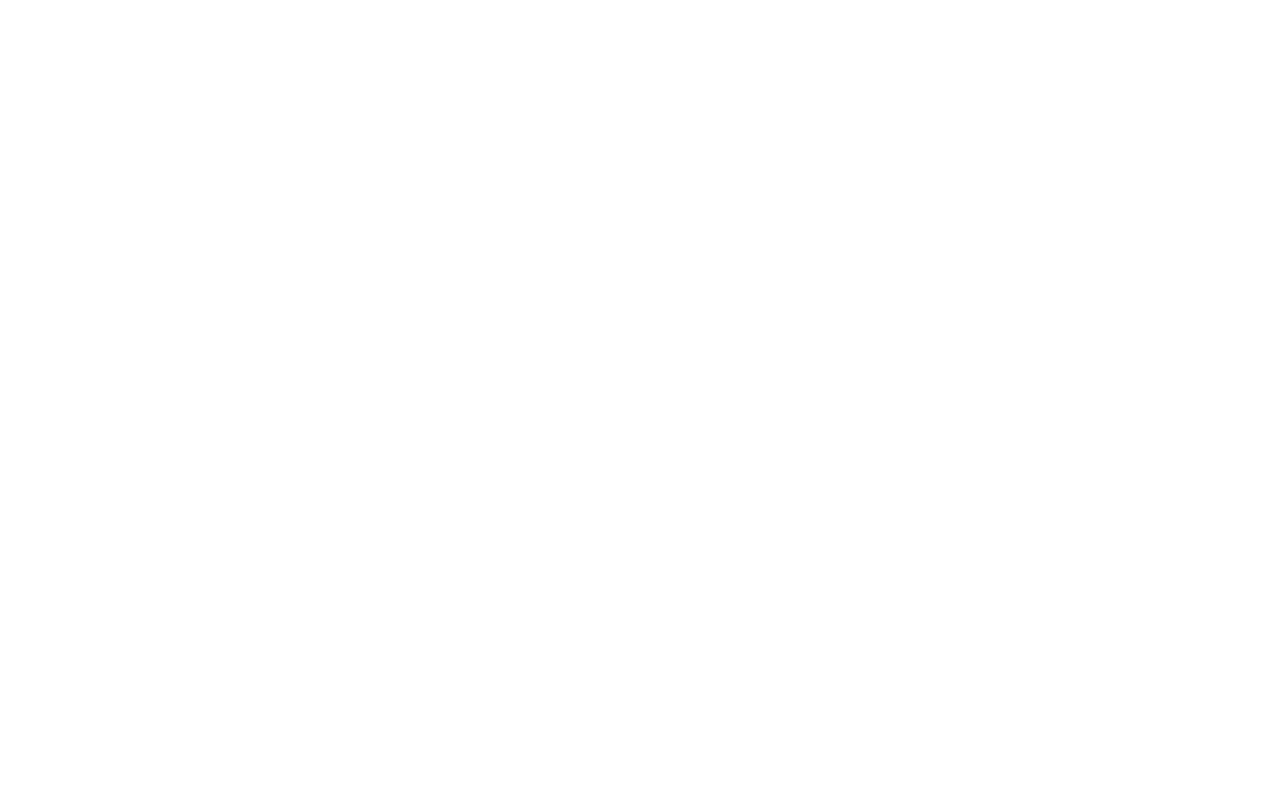
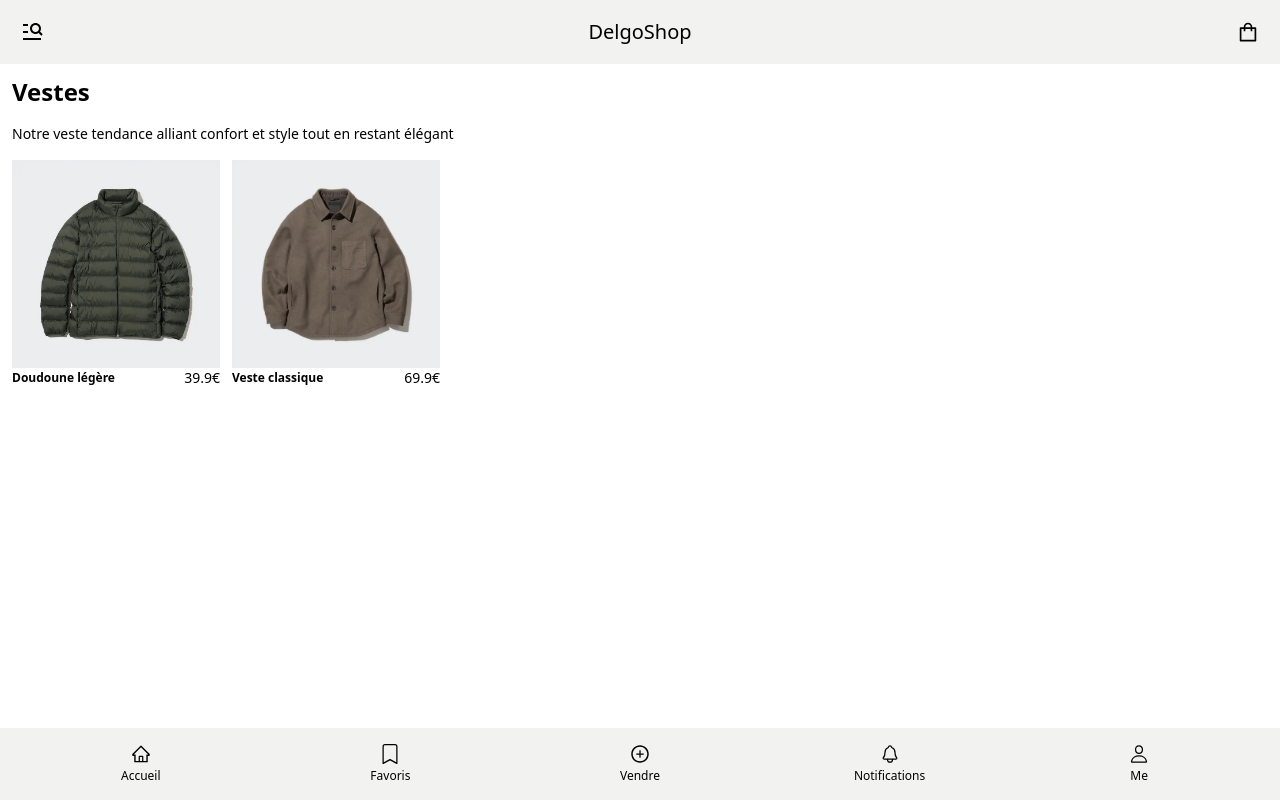
Before and after one commit to Delgorithm/Delgoshop, a React (Vite) app: page /jacket in a window 1280 px wide. Before the commit this address had no page. Built offline with nearby package versions, Linux system fonts and the light colour scheme.

Commit message:
feature : Jacket products in current making

```diff
--- a/src/App.jsx
+++ b/src/App.jsx
@@ -13,11 +13,9 @@ function App() {
       <Routes>
         <Route>
           <Route path='/' element={<Home />} />
-          <Route path='/category'>
-            <Route path='accessories' element={<Accessories />} />
-            <Route path='jacket' element={< Jacket/>} />
-            <Route path='tshirts' element={< Tshirts/>} />
-          </Route>
+          <Route path='accessories' element={<Accessories />} />
+          <Route path='jacket' element={< Jacket/>} />
+          <Route path='tshirts' element={< Tshirts/>} />
           <Route path='/cart' element={<Cart />} />
         </Route>
       </Routes>
--- a/src/Layout/Hero/Hero.jsx
+++ b/src/Layout/Hero/Hero.jsx
@@ -1,6 +1,6 @@
 import React from 'react'
 import { heroText } from '../../data/DataText'
-import { Link, useNavigate } from 'react-router-dom';
+import { useNavigate } from 'react-router-dom';
 
 const Hero = () => {
 
@@ -26,21 +26,21 @@ const Hero = () => {
         <div className='h-full overflow-x-auto p-3'>
             <div className='flex gap-5 w-max '>
 
-                <button className='flex flex-col items-center gap-1' onClick={() => navigate('/category/jacket')}>
+                <button className='flex flex-col items-center gap-1' onClick={() => navigate('/jacket')}>
                     <picture>
                         <img src="src/assets/Images/men/veste/vestes03.jpeg" alt="Catégorie vestes" className='transition duration-150 ease-in-out w-28 rounded-xl hover:scale-105' />
                     </picture>
                     <p>Vestes</p>
                 </button>
 
-                <button className='flex flex-col items-center gap-1' onClick={() => navigate('/category/tshirts')}>
+                <button className='flex flex-col items-center gap-1' onClick={() => navigate('/tshirts')}>
                     <picture>
                         <img src="src/assets/Images/men/tshirt/tshirt01.jpeg" alt="Catégorie t-shirts" className='transition duration-150 ease-in-out w-28 rounded-xl hover:scale-105' />
                     </picture>
                     <p>T-shirts</p>
                 </button>
 
-                <button className='flex flex-col items-center gap-1' onClick={() => navigate('/category/accessories')}>
+                <button className='flex flex-col items-center gap-1' onClick={() => navigate('/accessories')}>
                     <picture>
                         <img src="src/assets/Images/accessories/sac01.jpeg" alt="Catégorie accessoires" className='transition duration-150 ease-in-out w-28 rounded-xl hover:scale-105' />
                     </picture>
@@ -53,14 +53,14 @@ const Hero = () => {
             <div className='flex justify-around'>
 
                 <div className='p-3 flex flex-col gap-2'>
-                    <button className='flex flex-col items-center gap-1' onClick={() => navigate('/category/jacket')}>
+                    <button className='flex flex-col items-center gap-1' onClick={() => navigate('/jacket')}>
                         <picture>
                             <img src="src/assets/Images/men/pull/mpull02.jpeg" alt="Catégorie vestes" className='transition duration-150 ease-in-out w-28 rounded-xl hover:scale-105' />
                         </picture>
                         <p>Pull</p>
                     </button>
 
-                    <button className='flex flex-col items-center gap-1' onClick={() => navigate('/category/accessories')}>
+                    <button className='flex flex-col items-center gap-1' onClick={() => navigate('/accessories')}>
                         <picture>
                             <img src="src/assets/Images/accessories/sac04.jpeg" alt="Catégorie accessoires" className='transition duration-150 ease-in-out w-28 rounded-xl hover:scale-105' />
                         </picture>
@@ -69,14 +69,14 @@ const Hero = () => {
                 </div>
 
                 <div className='p-3 flex flex-col gap-2'>
-                    <button className='flex flex-col items-center gap-1' onClick={() => navigate('/category/jacket')}>
+                    <button className='flex flex-col items-center gap-1' onClick={() => navigate('/jacket')}>
                         <picture>
                             <img src="src/assets/Images/men/tshirt/tshirt07.jpeg" alt="Catégorie vestes" className='transition duration-150 ease-in-out w-28 rounded-xl hover:scale-105' />
                         </picture>
                         <p>T-shirt</p>
                     </button>
 
-                    <button className='flex flex-col items-center gap-1' onClick={() => navigate('/category/accessories')}>
+                    <button className='flex flex-col items-center gap-1' onClick={() => navigate('/accessories')}>
                         <picture>
                             <img src="src/assets/Images/men/veste/vestes05.jpeg" alt="Catégorie accessoires" className='transition duration-150 ease-in-out w-28 rounded-xl hover:scale-105' />
                         </picture>
--- a/src/Pages/Product/Accessories.jsx
+++ b/src/Pages/Product/Accessories.jsx
@@ -6,7 +6,7 @@ const Accessories = () => {
   return (
     <div>
       <Header />
-
+      <p>accessoires</p>
       <Footer />
     </div>
   )
--- a/src/Pages/Product/Jacket.jsx
+++ b/src/Pages/Product/Jacket.jsx
@@ -2,16 +2,40 @@ import React from 'react'
 import Header from '../../Layout/Header/Header'
 import Footer from '../../Layout/Footer/Footer'
 import { useNavigate } from 'react-router-dom'
+import { jacketPage } from '../../data/DataText'
 
 const Jacket = () => {
 
   const navigate = useNavigate();
 
+  const jacketPageText = jacketPage.find(item => item.id === 1);
+  const doudouneInformation = jacketPage.find(item => item.id === 2);
+  const vesteInformation = jacketPage.find(item => item.id === 3);
+
   return (
     <div>
       <Header />
-      <div className='p-3  h-screen'>
-        <p>test</p>
+      <div className='p-3 h-full'>
+        <p className='text-2xl font-bold pb-4'>{jacketPageText.title}</p>
+        <p className='text-sm pb-4'>{jacketPageText.subtitle}</p>
+        <div className='flex gap-3 items-center'>
+          <picture>
+            <img src="src/assets/Images/men/veste/doudoune02.jpeg" alt="Catégorie vestes" className='w-52' />
+            <div className='flex justify-between items-center '>
+              <p className='font-bold text-xs'>{doudouneInformation.title}</p>
+              <p className='text-sm'>{doudouneInformation.price}€</p>
+            </div>
+          </picture>
+
+          <picture>
+            <img src="src/assets/Images/men/veste/vestes05.jpeg" alt="Catégorie vestes" className='w-52'/>
+            <div className='flex justify-between items-center '>
+              <p className='font-bold text-xs'>{vesteInformation.title}</p>
+              <p className='text-sm'>{vesteInformation.price}€</p>
+            </div>
+          </picture>
+
+        </div>
       </div>
       <Footer />
     </div>
--- a/src/Pages/Product/Tshirts.jsx
+++ b/src/Pages/Product/Tshirts.jsx
@@ -6,6 +6,10 @@ const Tshirts = () => {
   return (
     <div>
       <Header />
+      <p>tshirts</p>
+      <picture>
+        <img src="src/assets/Images/men/veste/vestescolor04.jpeg" alt="" />
+      </picture>
       <Footer />
     </div>
   )
--- a/src/data/DataText.jsx
+++ b/src/data/DataText.jsx
@@ -31,6 +31,16 @@ export const jacketPage = [
         id: 1,
         title: "Vestes",
         subtitle: "Notre veste tendance alliant confort et style tout en restant élégant"
+    },
+    {
+        id: 2,
+        title: "Doudoune légère",
+        price: 39.9,
+    },
+    {
+        id: 3,
+        title: "Veste classique",
+        price: 69.90,
     }
 ]
 
```
Also changed, not shown: src/assets/Images/men/veste/vestes06 2.jpeg (deleted), 1 other file (tests, documents, lock files or other folders).
